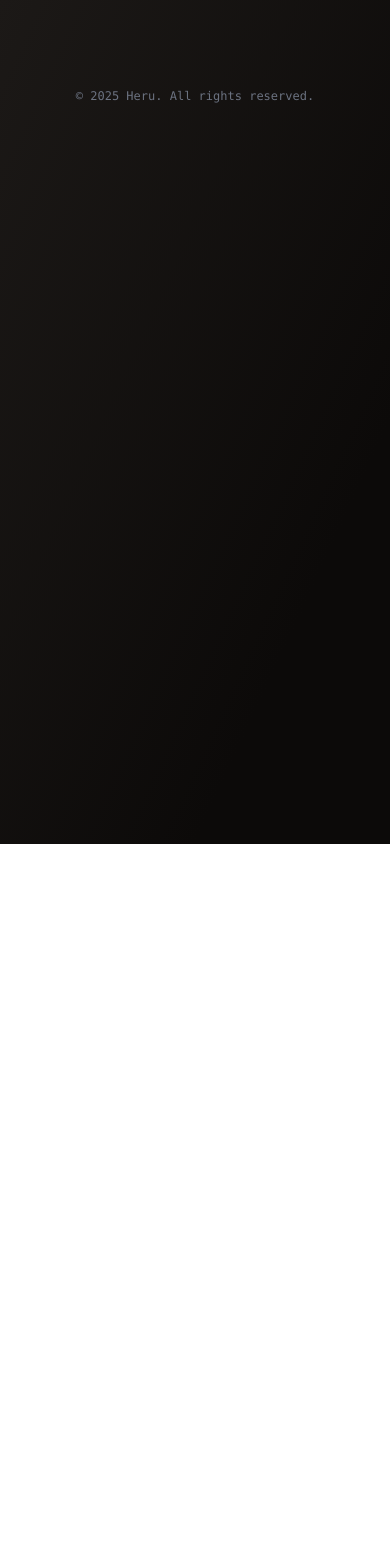
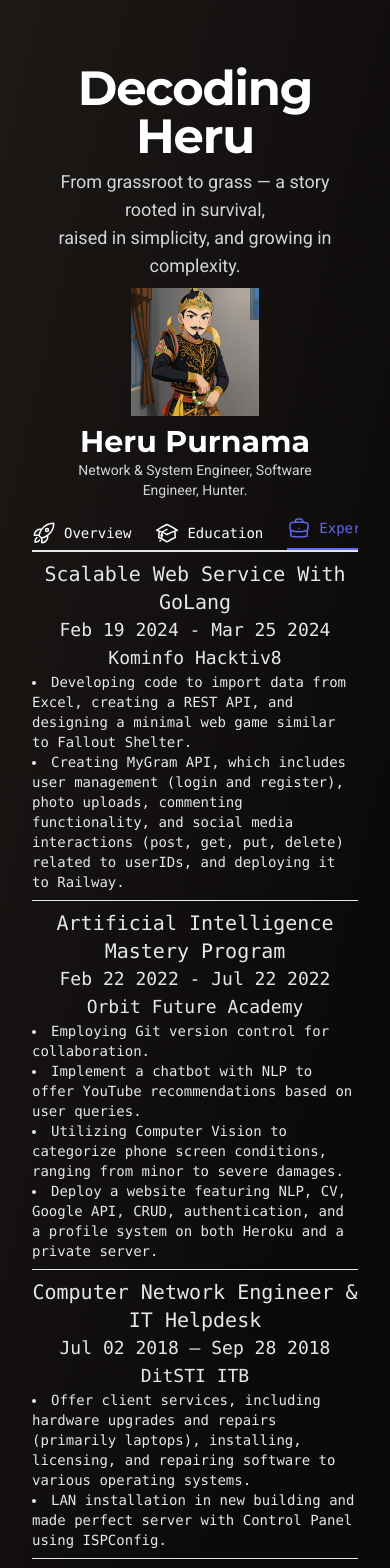
Before and after one commit to ruhefm/porto-web, a Vue app: page /about/experiences in a window 390 px wide. Shown: the top 1568 px of the page. Before the commit the page ends 844 px from the top, so only its background shows below. Built offline with nearby package versions, Linux system fonts and the light colour scheme.

Commit message:
add experiences section

```diff
--- a/src/components/Education.vue
+++ b/src/components/Education.vue
@@ -3,7 +3,7 @@
   <ul class="list-inside text-left" v-for="(education, index) in educations" :key="index">
     <li class="block py-2 md:flex border-b items-center">
       <div class="items-center justify-center flex py-4 min-w-20"><img :src="`/${education.path}`" :alt="education.title" class="w-16 h-16 rounded-full object-cover bg-white"></div>
-      <div class="s">
+      <div class="">
       <p class="mx-auto sm:mx-4 text-xl md:text-2xl text-center md:text-left">{{ education.title }}</p>
       <p class="mx-auto sm:mx-4 text-lg md:text-xl text-center md:text-left">{{ education.dateRange }}</p>
       <p class="mx-auto sm:mx-4 text-lg md:text-xl text-center md:text-left">{{ education.major }}</p>
--- a/src/components/Experience.vue
+++ /dev/null
@@ -1,13 +0,0 @@
-<template>
-  <section>
-    <h2 class="text-xl font-semibold border-b pb-1 mb-4">Experience</h2>
-    <ul class="space-y-4">
-      <li>
-        <h3 class="font-bold">Job Title - Company</h3>
-        <p class="text-sm text-gray-500">Jan 2020 – Present</p>
-        <p class="text-sm">Key responsibilities, technologies used, and accomplishments.</p>
-      </li>
-      <!-- Repeat as needed -->
-    </ul>
-  </section>
-</template>
--- /dev/null
+++ b/src/components/Experiences.vue
@@ -0,0 +1,40 @@
+<template>
+  <section class="">
+  <ul class="list-inside text-left" v-for="(education, index) in educations" :key="index">
+    <li class="block py-2 md:flex border-b items-center">
+      <!-- <div class="items-center justify-center flex py-4 min-w-20">
+        <img :src="`/${education.path}`" :alt="education.title" class="w-16 h-16 rounded-full object-cover bg-white">
+      </div> -->
+      <div class="">
+      <p class="text-xl md:text-2xl text-center md:text-left">{{ education.title }}</p>
+      <p class="text-lg md:text-xl text-center md:text-left">{{ education.dateRange }}</p>
+      <p class="text-lg md:text-xl text-center md:text-left">{{ education.place }}</p>
+      <li class="list-disc" v-for="(line, idx) in education.desc.split('\n')" :key="idx">
+    {{ line.replace(/^•\s*/, '') }}
+  </li>
+      </div>
+    </li>
+  </ul>
+  </section>
+</template>
+
+<script setup>
+const educations = [
+
+
+  { title:'Scalable Web Service With GoLang', dateRange:'Feb 19 2024 - Mar 25 2024', path:'upi.png', place:'Kominfo Hacktiv8',
+  desc: `•	Developing code to import data from Excel, creating a REST API, and designing a minimal web game similar to Fallout Shelter.
+•	Creating MyGram API, which includes user management (login and register), photo uploads, commenting functionality, and social media interactions (post, get, put, delete) related to userIDs, and deploying it to Railway.`},
+  { title:'Artificial Intelligence Mastery Program', dateRange:'Feb 22 2022 - Jul 22 2022', path:'smkn5.png', place:'Orbit Future Academy',
+  desc: `•	Employing Git version control for collaboration.
+•	Implement a chatbot with NLP to offer YouTube recommendations based on user queries.
+•	Utilizing Computer Vision to categorize phone screen conditions, ranging from minor to severe damages.
+•	Deploy a website featuring NLP, CV, Google API, CRUD, authentication, and a profile system on both Heroku and a private server.` },
+  { title:'Computer Network Engineer & IT Helpdesk', dateRange:'Jul 02 2018 – Sep 28 2018', path:'smkn5.png', place:'DitSTI ITB',
+  desc: `•	Offer client services, including hardware upgrades and repairs (primarily laptops), installing, licensing, and repairing software to various operating systems.
+•	LAN installation in new building and made perfect server with Control Panel using ISPConfig.` },
+
+
+
+]
+</script>
--- a/src/components/Header.vue
+++ b/src/components/Header.vue
@@ -1,6 +1,6 @@
 <template>
   <header class="">
-<div class="mx-auto py-2 px-4">
+<div class="mx-auto py-4 px-4">
 <section class="py-2 sm:py-8">
   <h1 class="font-mont text-5xl font-bold text-white tracking-tight py-2">Decoding Heru</h1>
     <p class="text-lg sm:text-xl max-w-xl mx-auto font-roboto text-gray-300">
--- a/src/components/aboutMenu.vue
+++ b/src/components/aboutMenu.vue
@@ -14,7 +14,7 @@
     <span class="text-sm sm:block">Education</span>
   </RouterLink>
 
-  <RouterLink to="/about/experience" active-class="border-b-2 pb-2 border-indigo-500 text-indigo-500" class="flex items-center gap-2 hover:text-indigo-400 active">
+  <RouterLink to="/about/experiences" active-class="border-b-2 pb-2 border-indigo-500 text-indigo-500" class="flex items-center gap-2 hover:text-indigo-400 active">
     <svg xmlns="http://www.w3.org/2000/svg" fill="none" viewBox="0 0 24 24" stroke-width="1.5" stroke="currentColor" class="size-6">
   <path stroke-linecap="round" stroke-linejoin="round" d="M20.25 14.15v4.25c0 1.094-.787 2.036-1.872 2.18-2.087.277-4.216.42-6.378.42s-4.291-.143-6.378-.42c-1.085-.144-1.872-1.086-1.872-2.18v-4.25m16.5 0a2.18 2.18 0 0 0 .75-1.661V8.706c0-1.081-.768-2.015-1.837-2.175a48.114 48.114 0 0 0-3.413-.387m4.5 8.006c-.194.165-.42.295-.673.38A23.978 23.978 0 0 1 12 15.75c-2.648 0-5.195-.429-7.577-1.22a2.016 2.016 0 0 1-.673-.38m0 0A2.18 2.18 0 0 1 3 12.489V8.706c0-1.081.768-2.015 1.837-2.175a48.111 48.111 0 0 1 3.413-.387m7.5 0V5.25A2.25 2.25 0 0 0 13.5 3h-3a2.25 2.25 0 0 0-2.25 2.25v.894m7.5 0a48.667 48.667 0 0 0-7.5 0M12 12.75h.008v.008H12v-.008Z" />
 </svg>
--- a/src/components/musicPreferences.vue
+++ b/src/components/musicPreferences.vue
@@ -11,7 +11,7 @@
 
 <div class="grid grid-cols-1 sm:grid-cols-2 md:grid-cols-3 lg:grid-cols-4 py-2 max-w-screen-2xl overflow-hidden">
 <div v-for="(music, index) in musicPreferences" :key="index">
-<div class="min-h-72 bg-gradient-to-br from-slate-800 to-slate-900 to-75% rounded-lg shadow-sm dark:bg-gray-800 dark:border-gray-700 border-gray-700 mr-4 my-4">
+<div class="min-h-36 sm:min-h-72 bg-gradient-to-br from-slate-800 to-slate-900 to-75% rounded-lg shadow-sm dark:bg-gray-800 dark:border-gray-700 border-gray-700 mr-4 my-4">
     <a href="#">
       <div class = "items-center justify-center flex">
         <!-- <img class="rounded-t-lg object-cover" src="" alt="" /> -->
@@ -19,7 +19,7 @@
       </div>
     </a>
         <a :href=music.link>
-            <h5 class="p-6 items-center justify-center mx-auto text-xl text-center font-bold tracking-tight text-white dark:text-white">{{music.title}}</h5>
+            <h5 class="p-6 items-center justify-center mx-auto text-sm sm:text-xl text-center font-bold tracking-tight text-white dark:text-white">{{music.title}}</h5>
         </a>
         <!-- <p class="mb-3 font-normal text-gray-400 dark:text-gray-400">Here are the biggest enterprise technology acquisitions of 2021 so far, in reverse chronological order.</p> -->
 </div>
--- a/src/router/index.ts
+++ b/src/router/index.ts
@@ -1,12 +1,15 @@
 import { createRouter, createWebHistory } from 'vue-router'
 import Overview from '@/views/Overview.vue'
 import Education from '@/views/Education.vue'
+import Experiences from '@/views/Experiences.vue'
+
 
 
 const routes = [
   { path: '/', name: 'landingPage', component: Overview, meta: { title: 'Temp | Heru Purnama' } },
   { path: '/about', name: 'Overview', component: Overview, meta: { title: 'About | Heru Purnama' } },
-  { path: '/about/education', name: 'Education', component: Education, meta: { title: 'Education | Heru Purnama' } }
+  { path: '/about/education', name: 'Education', component: Education, meta: { title: 'Education | Heru Purnama' } },
+  { path: '/about/experiences', name: 'Experiences', component: Experiences, meta: { title: 'Experiences | Heru Purnama' } }
 ]
 
 const router = createRouter({
--- /dev/null
+++ b/src/views/Experiences.vue
@@ -0,0 +1,15 @@
+<template>
+
+    <main class="mx-auto max-w-screen-2xl">
+      <Header />
+      <aboutMenu />
+      <Experiences />
+    </main>
+
+</template>
+
+<script setup lang="ts">
+import Header from '@/components/Header.vue'
+import aboutMenu from '@/components/aboutMenu.vue'
+import Experiences from '@/components/Experiences.vue'
+</script>
```
